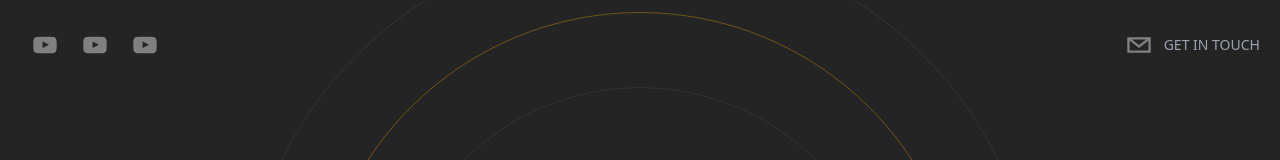
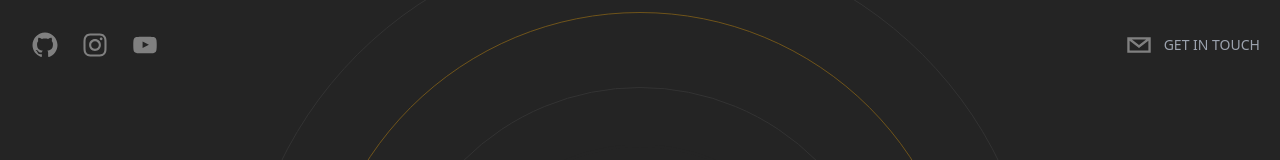
Before and after one commit to Roadlyfe/nextjs_portfolio, a Next.js app: page / in a window 1280 px wide. Shown: the top 160 px of the page. Built offline with nearby package versions, Linux system fonts and the light colour scheme.

Commit message:
scaffolding complete, starting santiy.io backend

```diff
--- a/components/ContactMe.tsx
+++ b/components/ContactMe.tsx
@@ -25,15 +25,15 @@ function ContactMe({ }: Props) {
 
     return (
         <div className='h-screen flex relative flex-col text-center md:text-left md:flex-row max-w-7xl px-10 justify-evenly mx-auto items-center'>
-            <h3 className='absolute top-24 uppercase tracking-[20px] text-gray-500 text-2xl'>
+            <h3 className='absolute top-4 uppercase tracking-[20px] text-gray-500 text-2xl'>
                 Contact
             </h3>
-            <div className='flex flex-col space-y-10'>
-                <h4 className='text-4xl font-semibold text-center'>
+            <div className='flex flex-col space-y-1 pt-10'>
+                <h4 className='text-4xl font-semibold text-center pb-5'>
                     I've got just what you need. {" "}
                     <span className='decoration-[#F7AB0A]/50 underline'>Let's Talk</span>
                 </h4>
-                <div className='space-y-10'>
+                <div className='space-y-5'>
                     <div className='flex items-center space-x-5 justify-center'>
                         {/* come back here to try diff animations for phone icon */}
                         <PhoneIcon className='text-[#F7AB0A] h-7 w-7 animate-pulse' />
@@ -57,7 +57,7 @@ function ContactMe({ }: Props) {
                     </div>
                     <input {...register('subject')} placeholder='Subject' className='contactInput' type="text" />
                     <textarea {...register('message')} placeholder='Message' className='contactInput' />
-                    <button type='submit' className='bg-[#F7AB0A] py-5 px-10 rounded-md text-black font-bold text-lg'>
+                    <button type='submit' className='bg-[#00f5d4] py-5 px-10 rounded-md text-black font-bold text-lg'>
                         Submit
                     </button>
                 </form>
--- a/components/Header.tsx
+++ b/components/Header.tsx
@@ -25,12 +25,12 @@ export default function Header({ }: Props) {
                 className='flex flex-row items-center'>
                 {/* Social Icons */}
                 <SocialIcon
-                    url='https://www.youtube.com/channel/UCUcr2WcJaUQ8nw_T9RZrjaw'
+                    url='https://github.com/Roadlyfe'
                     fgColor='gray'
                     bgColor='transparent'
                 />
                 <SocialIcon
-                    url='https://www.youtube.com/channel/UCUcr2WcJaUQ8nw_T9RZrjaw'
+                    url='https://www.instagram.com/roadlyfe/'
                     fgColor='gray'
                     bgColor='transparent'
                 />
```
Lines whose indentation alone changed are shown as unchanged.
